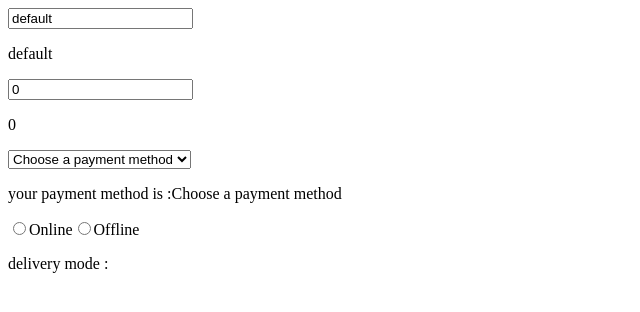
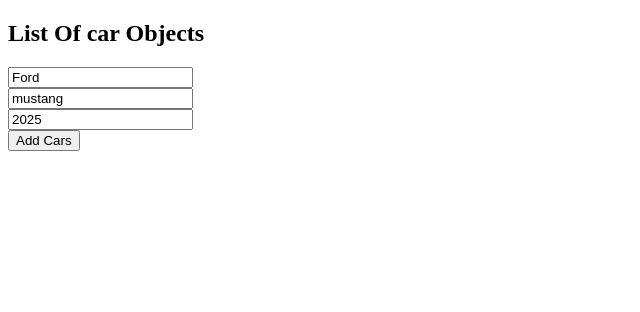
Before and after one commit to Ashis28/my-react1, a React (Vite) app: page / in a window 1280 px wide. Shown: the top 312 px of the page, without its empty margins (0-640 px from the left). Built offline with nearby package versions, Linux system fonts and the light colour scheme.

Commit message:
ArrayObjects are handled along with hooks and usesetate

```diff
--- a/src/MyComponent.jsx
+++ b/src/MyComponent.jsx
@@ -7,69 +7,40 @@ import React , {useState} from 'react';
 
 function MyComponent(){
 
-    let [name,setName] = useState("default");
-    let [quantity,setQuantity] = useState(0);
-    let [payMent,setPayment] = useState("Choose a payment method");
+    let [carname,setName] = useState("Ford");
+    let [caryear, setYear] = useState(new Date().getFullYear());
+    let [carmodel,setModel] = useState("mustang");
+    let [cars,setCars] = useState([]);
 
-    let [shipped,setShipment] = useState();
-
-    const handleNameChange = (event) => {
-        setName(event.target.value);
+    function handleModel(event){
+        setModel(event.target.value);
     }
 
-    const handlePayment = (event) =>{
-        setPayment(event.target.value);
+    function handleRemoveElement(index){
+        setCars(c=>c.filter((e,i)=>i!=index));
     }
-
-    const handleShipment = (event) =>{
-        setShipment(event.target.value);
-    }
-
-
     return(
         <div>
-             <input value={name} onChange={handleNameChange}></input>
-             <p>{name}</p>
-
-             <input
-                value={quantity}
-                type="number"
-                onChange={(e) => setQuantity(e.target.value)}
-             />
-             <p>{quantity}</p>
-
-             <select value={payMent} onChange={handlePayment}>
-                <option disabled>Choose a payment method</option>
-                <option value="visa">Visa</option>
-                <option value="paytm">Paytm</option>
-                <option value="mastercard">Master Card</option>
-             </select>
-             <p>your payment method is :{payMent}</p>
-
-             <label>
-                <input
-                    type="radio"
-                    name="deliveryMode"
-                    value="Online"
-                    checked={shipped === "Online"}
-                    onChange={handleShipment}
-                />
-                Online
-             </label>
-             <label>
-                <input
-                    type="radio"
-                    name="deliveryMode"
-                    value="Offline"
-                    checked={shipped === "Offline"}
-                    onChange={handleShipment}
-                />
-                Offline
-             </label>
-             <p>delivery mode : {shipped}</p>
-
+            <h2>List Of car Objects</h2>
+            <ul>
+                {/* BUG: Using forEach here does not return an array of elements to render.
+                    Suggestion: Use map instead of forEach to render the list of cars. */}
+                {cars.map((element,index)=>
+                    <li key={index} onClick={()=>handleRemoveElement(index)}>
+                        {element.name} - {element.model} - {element.year}
+                    </li>
+                )}
+            </ul>
+            <input type="text" value={carname} onChange={(event)=>setName(event.target.value)} />
+            <br />
+            <input type="text" value={carmodel} onChange={handleModel} />
+            <br />
+            <input type="number" value={caryear} onChange={(e)=>setYear(e.target.value)}/>
+            <br />
+            <button onClick={()=>
+                setCars(c=>[...c,{name:carname,model:carmodel,year:caryear}])
+            }>Add Cars</button>
         </div>
-
     );
 }
 
```
Also changed, not shown: src/App.jsx (+0 -9 lines).
